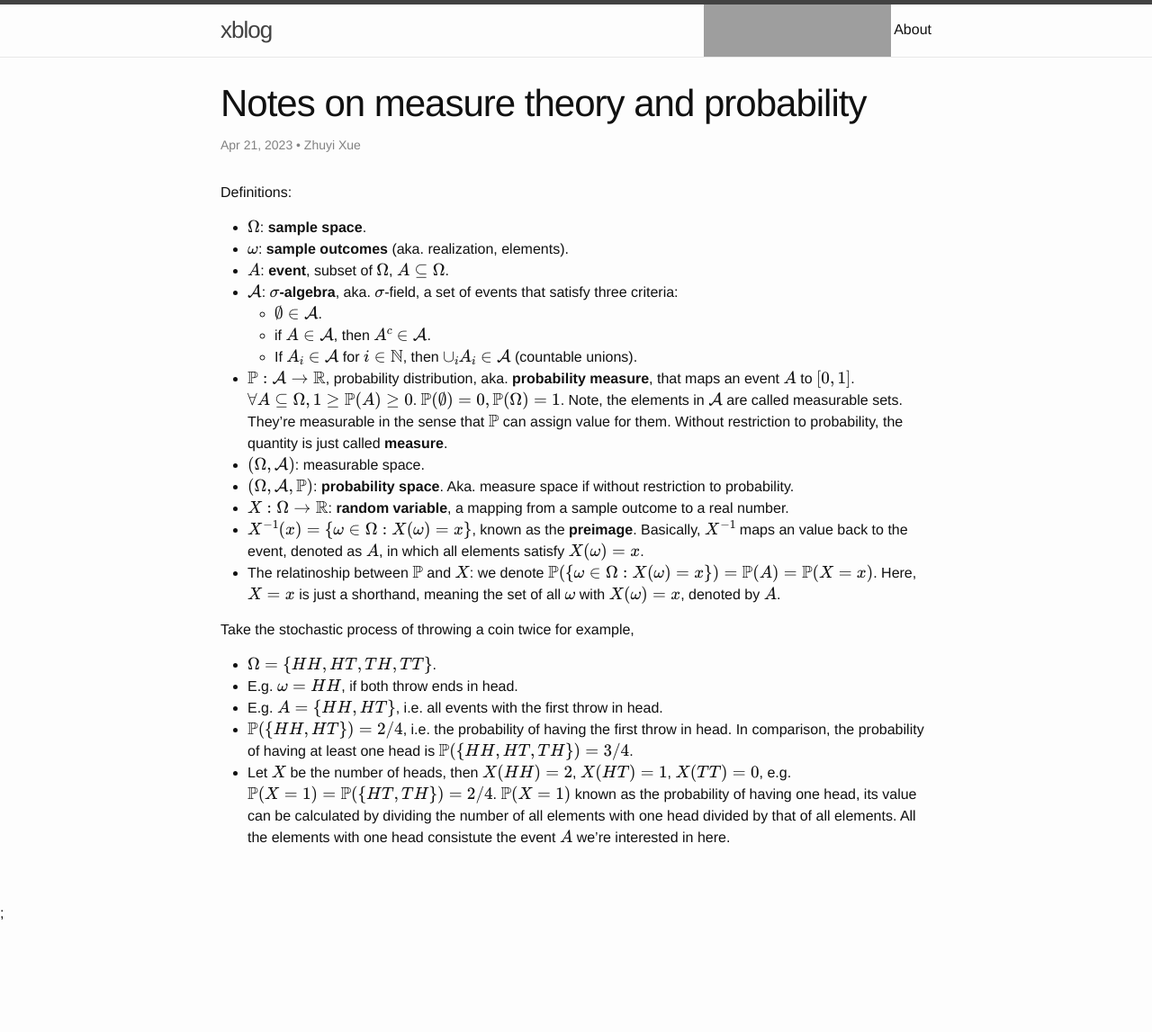
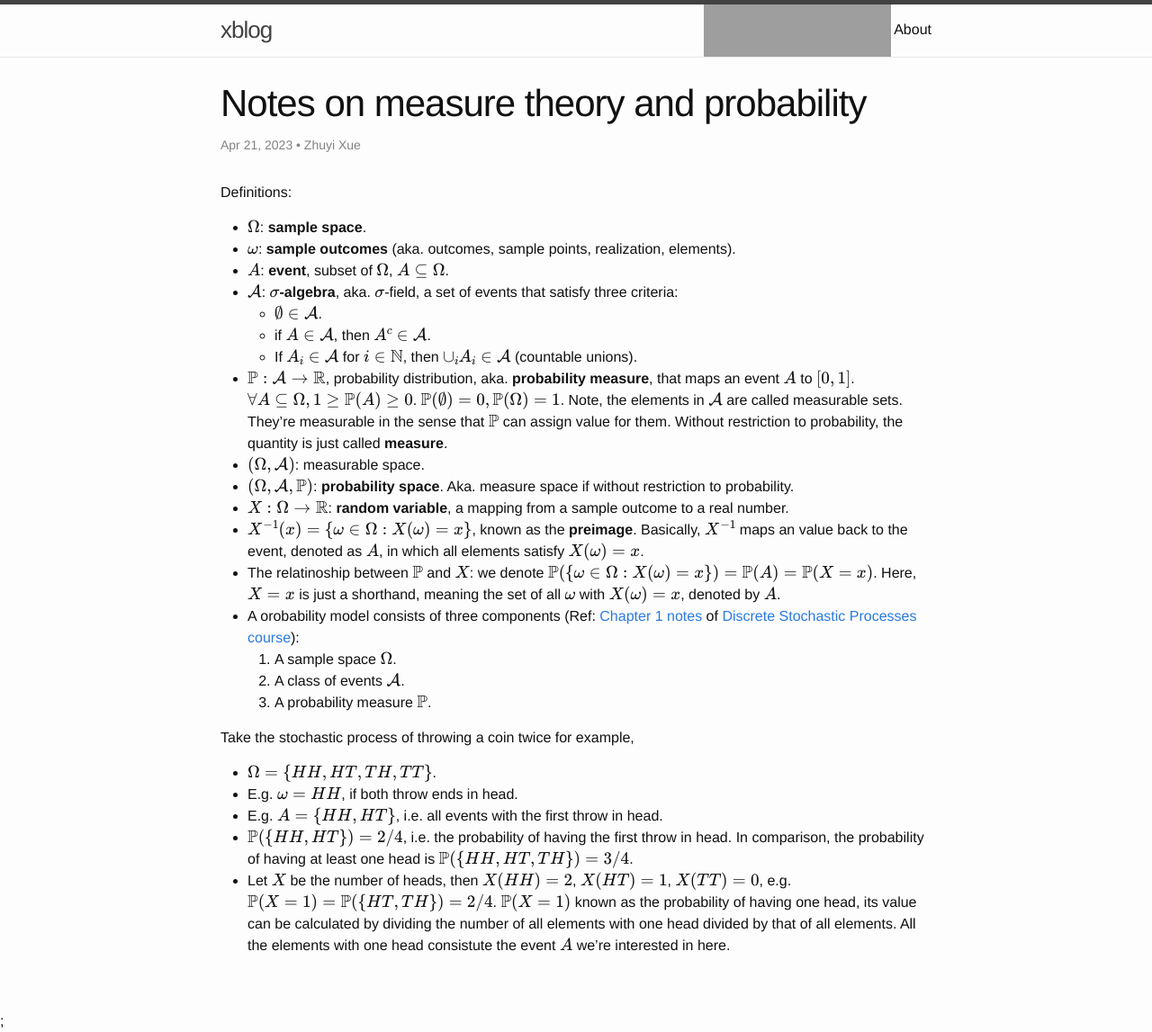
Before and after one commit to zyxue/zyxue.github.io, a Jekyll site: the page built from _posts/2023-04-21-notes-on-measure-theory-and-probability.md, in a window 1280 px wide. Shown: the whole page at 90% size. Built offline with Jekyll 4.4.1, drawn with Linux system fonts in a browser that asks for light colours; formulas are drawn with MathJax 3; comment, search, counter and statistics services are not loaded; before the commit the page ends 1027 px from its top, so only the background shows below that; grey boxes are pictures that could not be loaded.

Commit message:
updated _posts/2023-04-21-notes-on-measure-theory-and-probability.md

```diff
--- a/_posts/2023-04-21-notes-on-measure-theory-and-probability.md
+++ b/_posts/2023-04-21-notes-on-measure-theory-and-probability.md
@@ -14,7 +14,7 @@ MathJax.Hub.Config({
 Definitions:
 
 * $\Omega$: **sample space**.
-* $\omega$: **sample outcomes** (aka. realization, elements).
+* $\omega$: **sample outcomes** (aka. outcomes, sample points, realization, elements).
 * $A$: **event**, subset of $\Omega$, $A \subseteq \Omega$.
 * $\mathcal{A}$: **$\sigma$-algebra**, aka. $\sigma$-field, a set of events that
   satisfy three criteria:
@@ -41,6 +41,11 @@ Definitions:
   \omega \in \Omega: X(\omega) = x\}) = \mathbb{P}(A) =\mathbb{P}(X=x)$$. Here,
   $X=x$ is just a shorthand, meaning the set of all $\omega$ with $X(\omega) =
   x$, denoted by $A$.
+* A orobability model consists of three components (Ref:
+  [Chapter 1 notes](https://ocw.mit.edu/courses/6-262-discrete-stochastic-processes-spring-2011/6d0c6fbaf3afa16cbc76fc1f27d1d34e_MIT6_262S11_chap01.pdf) of [Discrete Stochastic Processes course](https://ocw.mit.edu/courses/6-262-discrete-stochastic-processes-spring-2011/pages/course-notes/)):
+  1. A sample space $\Omega$.
+  1. A class of events $\mathcal{A}$.
+  1. A probability measure $\mathbb{P}$.
 
 Take the stochastic process of throwing a coin twice for example,
 
```
